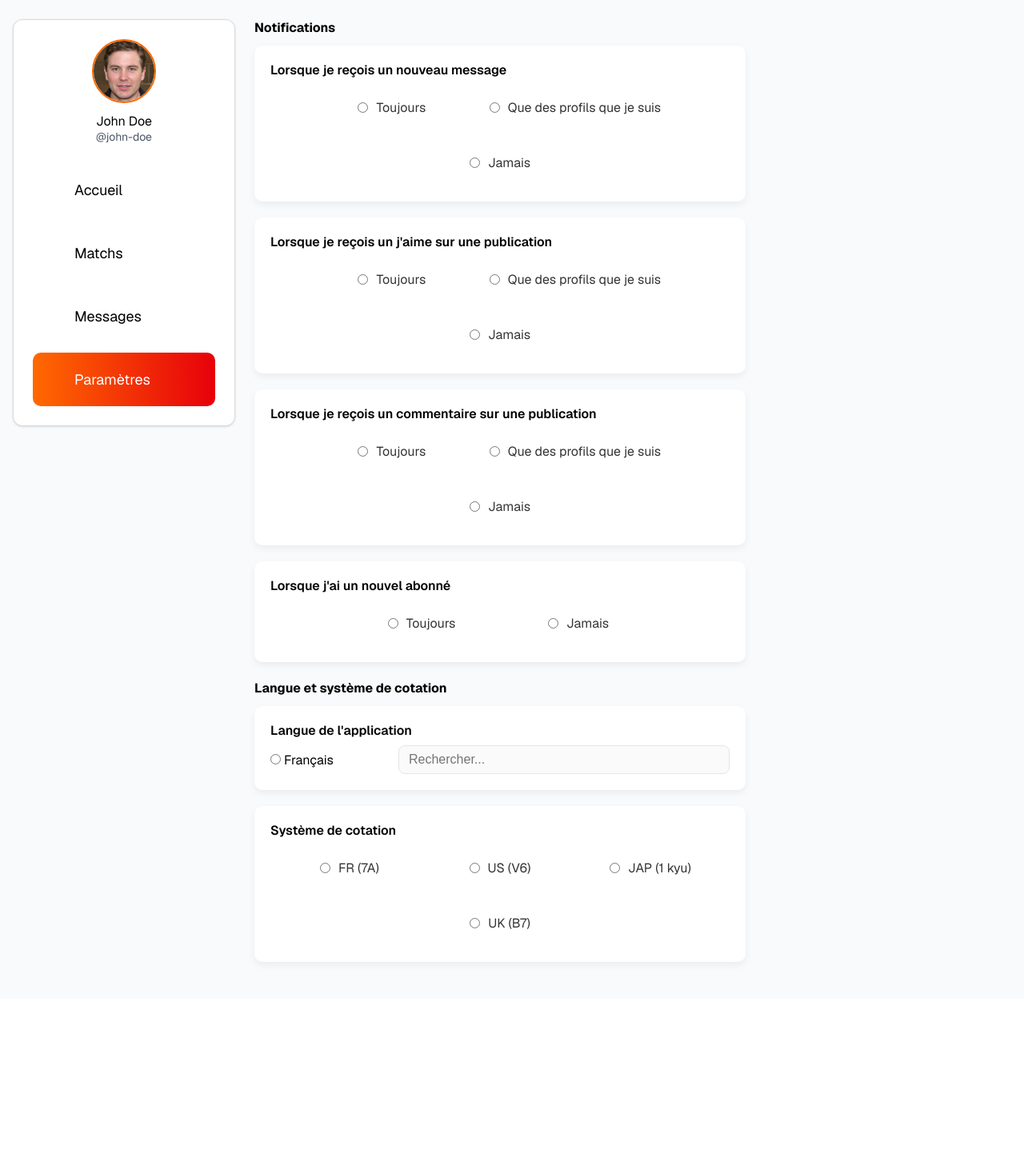
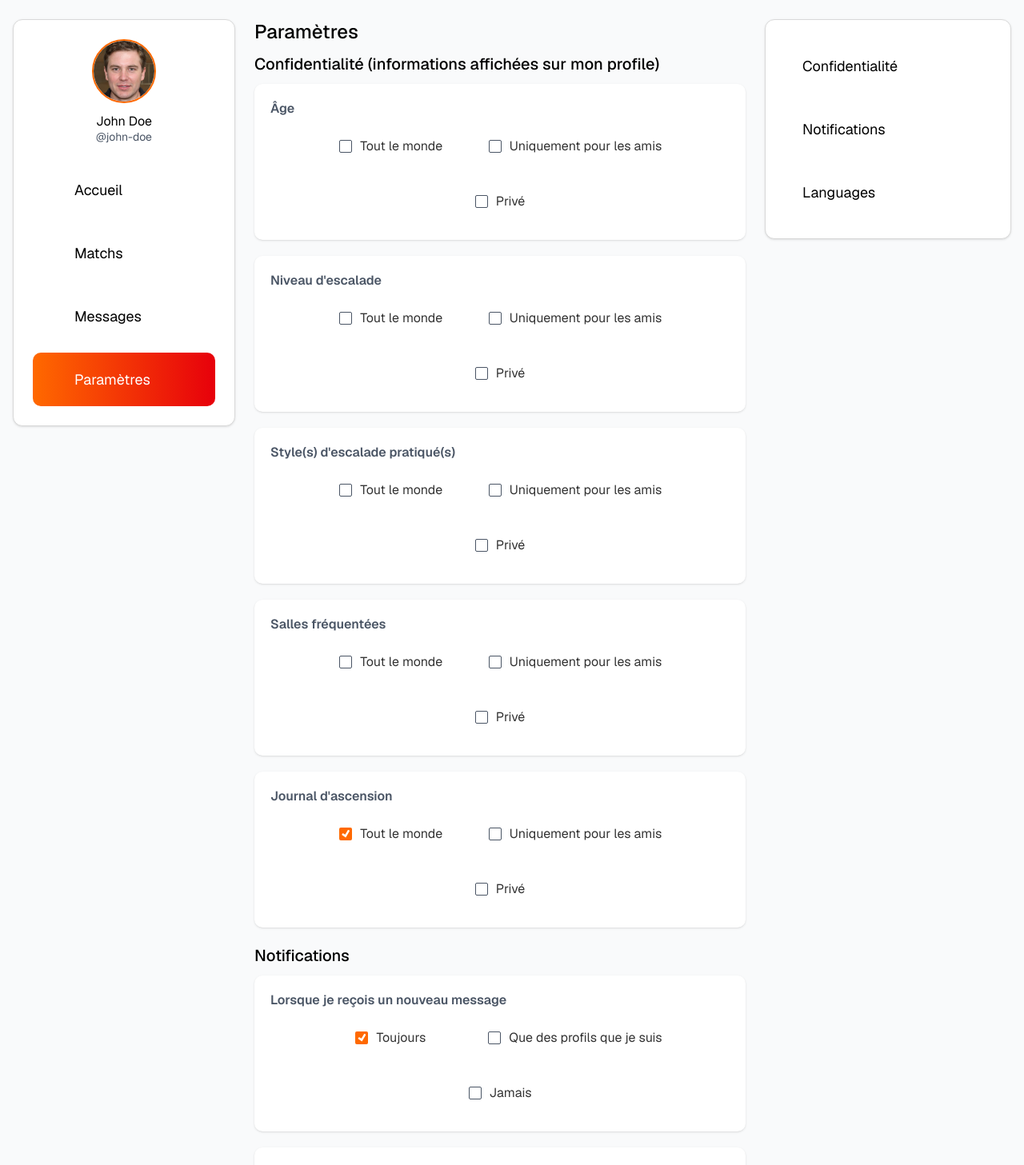
Before and after one commit to leo-jcq/projet-ihm, a Vue app: page /settings in a window 1280 px wide. Shown: the part 60-1517 px from the top of the page at 80% size. Before the commit the page ends 1309 px from the top, so only its background shows below. Built offline with nearby package versions, Linux system fonts and the light colour scheme; some icons are missing.

Commit message:
few changes

```diff
--- a/src/layout/NavBar.vue
+++ b/src/layout/NavBar.vue
@@ -100,15 +100,15 @@ import Lineicons from '@lineiconshq/vue-lineicons';
 
     &__nav {
         display: flex;
+        gap: 0.75rem;
         flex-direction: column;
-        gap: 0.75rem;
 
         &__link {
             width: 100%;
 
             padding: 1.375rem;
 
-            display: inline-flex;
+            display: flex;
             gap: 0.75rem;
             align-items: center;
 
--- a/src/pages/Home.vue
+++ b/src/pages/Home.vue
@@ -15,9 +15,9 @@ const suggestions = computed(() => dataStore.users.slice(0, 3));
 </script>
 
 <template>
-    <div class="home__feed">
+    <main class="home__feed">
         <FeedPost v-for="post in sortedPosts" :key="post.id" :post="post" />
-    </div>
+    </main>
     <div class="home__side">
         <div class="home__suggestions">
             <h3 class="home__suggestions__title">
--- a/src/pages/Messages.vue
+++ b/src/pages/Messages.vue
@@ -19,7 +19,7 @@ function openMessage(id: number) {
 </script>
 
 <template>
-    <div class="messages">
+    <main class="messages">
         <Tabs :tabs="tabs" :current-tab="activeTab" @change="handleTabChange" />
 
         <div class="messages__list">
@@ -30,7 +30,7 @@ function openMessage(id: number) {
                 @open="openMessage"
             />
         </div>
-    </div>
+    </main>
 </template>
 
 <style lang="scss">
--- a/src/pages/Search.vue
+++ b/src/pages/Search.vue
@@ -24,14 +24,14 @@ const isAllTab = computed(() => currentTab.value === 'all');
 </script>
 
 <template>
-    <div class="search__content">
+    <main class="search__content">
         <SearchTabs :current-tab="currentTab" />
 
         <SearchUsersTab v-if="isAllTab || currentTab === 'users'" :pre-display="isAllTab" />
         <SearchRoutesTab v-if="isAllTab || currentTab === 'routes'" :pre-display="isAllTab" />
         <SearchGymsTab v-if="isAllTab || currentTab === 'gyms'" :pre-display="isAllTab" />
         <SearchPostsTab v-if="isAllTab || currentTab === 'posts'" :pre-display="isAllTab" />
-    </div>
+    </main>
 
     <div class="search__filters">
         <div class="search__filters__category">
--- a/src/pages/Settings.vue
+++ b/src/pages/Settings.vue
@@ -1,63 +1,132 @@
-<script setup lang="ts">
-
-</script>
+<script setup lang="ts"></script>
 
 <template>
     <main class="main">
-        <section class="panel">
-          <h2>Notifications</h2>
+        <h2>Paramètres</h2>
+
+        <section id="privacy" class="panel">
+            <h3>Confidentialité (informations affichées sur mon profile)</h3>
 
             <div class="field">
-            <label class="field-title">Lorsque je reçois un nouveau message</label>
+                <span class="field-title">Âge</span>
                 <div class="options">
-              <label class="opt"><input type="radio" name="msg" /> Toujours</label>
-              <label class="opt"><input type="radio" name="msg" /> Que des profils que je suis</label>
+                    <label class="opt"><input type="radio" name="age" checked /> Tout le monde</label>
+                    <label class="opt">
+                        <input type="radio" name="age" /> Uniquement pour les amis
+                    </label>
+                    <label class="opt"><input type="radio" name="age" /> Privé</label>
+                </div>
+            </div>
+
+            <div class="field">
+                <span class="field-title">Niveau d'escalade</span>
+                <div class="options">
+                    <label class="opt"><input type="radio" name="age" checked /> Tout le monde</label>
+                    <label class="opt">
+                        <input type="radio" name="age" /> Uniquement pour les amis
+                    </label>
+                    <label class="opt"><input type="radio" name="age" /> Privé</label>
+                </div>
+            </div>
+
+            <div class="field">
+                <span class="field-title">Style(s) d'escalade pratiqué(s)</span>
+                <div class="options">
+                    <label class="opt"><input type="radio" name="age" checked /> Tout le monde</label>
+                    <label class="opt">
+                        <input type="radio" name="age" /> Uniquement pour les amis
+                    </label>
+                    <label class="opt"><input type="radio" name="age" /> Privé</label>
+                </div>
+            </div>
+
+            <div class="field">
+                <span class="field-title">Salles fréquentées</span>
+                <div class="options">
+                    <label class="opt"><input type="radio" name="age" checked /> Tout le monde</label>
+                    <label class="opt">
+                        <input type="radio" name="age" /> Uniquement pour les amis
+                    </label>
+                    <label class="opt"><input type="radio" name="age" /> Privé</label>
+                </div>
+            </div>
+
+            <div class="field">
+                <span class="field-title">Journal d'ascension</span>
+                <div class="options">
+                    <label class="opt"><input type="radio" name="age" checked /> Tout le monde</label>
+                    <label class="opt">
+                        <input type="radio" name="age" /> Uniquement pour les amis
+                    </label>
+                    <label class="opt"><input type="radio" name="age" /> Privé</label>
+                </div>
+            </div>
+        </section>
+
+        <section id="notifications" class="panel">
+            <h3>Notifications</h3>
+
+            <div class="field">
+                <span class="field-title">Lorsque je reçois un nouveau message</span>
+                <div class="options">
+                    <label class="opt"><input type="radio" name="msg" checked /> Toujours</label>
+                    <label class="opt">
+                        <input type="radio" name="msg" /> Que des profils que je suis
+                    </label>
                     <label class="opt"><input type="radio" name="msg" /> Jamais</label>
                 </div>
             </div>
 
             <div class="field">
-            <label class="field-title">Lorsque je reçois un j'aime sur une publication</label>
+                <span class="field-title">Lorsque je reçois un j'aime sur une publication</span>
                 <div class="options">
-              <label class="opt"><input type="radio" name="like" /> Toujours</label>
-              <label class="opt"><input type="radio" name="like" /> Que des profils que je suis</label>
+                    <label class="opt"><input type="radio" name="like" checked /> Toujours</label>
+                    <label class="opt">
+                        <input type="radio" name="like" /> Que des profils que je suis
+                    </label>
                     <label class="opt"><input type="radio" name="like" /> Jamais</label>
                 </div>
             </div>
 
             <div class="field">
-            <label class="field-title">Lorsque je reçois un commentaire sur une publication</label>
+                <span class="field-title">
+                    Lorsque je reçois un commentaire sur une publication
+                </span>
                 <div class="options">
-              <label class="opt"><input type="radio" name="comment" /> Toujours</label>
-              <label class="opt"><input type="radio" name="comment" /> Que des profils que je suis</label>
+                    <label class="opt">
+                        <input type="radio" name="comment" checked /> Toujours
+                    </label>
+                    <label class="opt">
+                        <input type="radio" name="comment" /> Que des profils que je suis
+                    </label>
                     <label class="opt"><input type="radio" name="comment" /> Jamais</label>
                 </div>
             </div>
 
             <div class="field">
-            <label class="field-title">Lorsque j'ai un nouvel abonné</label>
+                <span class="field-title">Lorsque j'ai un nouvel abonné</span>
                 <div class="options single">
-              <label class="opt"><input type="radio" name="follow" /> Toujours</label>
+                    <label class="opt"><input type="radio" name="follow" checked /> Toujours</label>
                     <label class="opt"><input type="radio" name="follow" /> Jamais</label>
                 </div>
             </div>
         </section>
 
-        <section class="panel">
-          <h2>Langue et système de cotation</h2>
+        <section id="languages" class="panel">
+            <h3>Langue et système de cotation</h3>
 
             <div class="field">
-            <label class="field-title">Langue de l'application</label>
+                <span class="field-title">Langue de l'application</span>
                 <div class="language-row">
-              <label class="opt"><input type="radio" name="lang" /> Français</label>
+                    <label class="opt"><input type="radio" name="lang" checked /> Français</label>
                     <input class="lang-search" placeholder="Rechercher..." />
                 </div>
             </div>
 
             <div class="field">
-            <label class="field-title">Système de cotation</label>
+                <span class="field-title">Système de cotation</span>
                 <div class="options rating">
-              <label class="opt"><input type="radio" name="rating" /> FR (7A)</label>
+                    <label class="opt"><input type="radio" name="rating" checked /> FR (7A)</label>
                     <label class="opt"><input type="radio" name="rating" /> US (V6)</label>
                     <label class="opt"><input type="radio" name="rating" /> JAP (1 kyu)</label>
                     <label class="opt"><input type="radio" name="rating" /> UK (B7)</label>
@@ -65,98 +134,172 @@
             </div>
         </section>
     </main>
+
+    <nav class="settings-nav">
+        <a href="#privacy" class="settings-nav__link">
+            Confidentialité
+            <div class="settings-nav__link__bg" />
+        </a>
+        <a href="#notifications" class="settings-nav__link">
+            Notifications
+            <div class="settings-nav__link__bg" />
+        </a>
+        <a href="#languages" class="settings-nav__link">
+            Languages
+            <div class="settings-nav__link__bg" />
+        </a>
+    </nav>
 </template>
 
 <style lang="scss">
+@use '@/scss/placeholders';
+@use '@/scss/variables' as v;
 
-:root{
-  --bg:#f6f6f7;
-  --card:#fff;
-  --muted:#9aa0a6;
-  --accent:#ff6b00;
-  --shadow: 0 4px 10px rgba(16,24,40,0.06);
+.main {
+    grid-template-columns: 2/4;
+    h2 {
+        font-size: 1.5rem;
+        font-weight: 500;
+
+        margin-bottom: 0.75rem;
     }
 
+    .panel {
+        margin-bottom: 1.375rem;
+        h3 {
+            font-size: 1.25rem;
+            font-weight: 500;
 
-.content{
-  display:flex;
-  gap:28px;
-  padding:28px;
-  max-width:1200px;
-  margin:0 auto;
+            margin-bottom: 0.75rem;
+        }
+        .field {
+            background: v.$white;
+            padding: 1.25rem;
+            border-radius: 0.625rem;
+            @extend %default-shadow;
+            margin-bottom: 1.25rem;
+            .field-title {
+                display: block;
+                font-weight: 600;
+                color: v.$very-dark-gray;
+                margin-bottom: 0.5rem;
             }
 
+            .options {
+                display: flex;
+                gap: 1.75rem;
+                align-items: center;
+                justify-content: center;
+                flex-wrap: wrap;
+                padding: 0.5rem 0;
 
-/* main content */
-.main{ flex:1;
-  .panel{
-    background: transparent;
-    margin-bottom: 22px;
-    h2{ font-size:16px; margin-bottom:12px }
-    .field{
-      background:var(--card);
-      padding:20px;
-      border-radius:10px;
-      box-shadow:var(--shadow);
-      margin-bottom:20px;
-      .field-title{ display:block; font-weight:600; margin-bottom:8px }
-
-
-      .options{
-        display:flex;
-        gap:28px;
-        align-items:center;
-        justify-content:center;
-        flex-wrap:wrap;
-        padding:8px 0;
-
-        .opt{
-          display:flex;
-          gap:10px;
-          align-items:center;
-          justify-content:center;
-          color:#333;
-          min-width:160px;
-          padding:10px 14px;
-          border-radius:10px;
-
-          input{ accent-color: var(--accent) }
+                .opt {
+                    display: flex;
+                    gap: 0.625rem;
+                    align-items: center;
+                    justify-content: center;
+                    color: #333;
+                    min-width: 160px;
+                    padding: 0.625rem 0.875rem;
+                    border-radius: 0.625rem;
+                    user-select: none;
+                    cursor: pointer;
                 }
 
-        &.single{ gap:36px }
+                &.single {
+                    gap: 2.25rem;
+                }
             }
 
-      .language-row{
-        display:flex;
-        gap:12px;
-        align-items:center;
-        justify-content:space-between; /* place la barre de recherche à droite */
-        width:100%;
+            .language-row {
+                display: flex;
+                gap: 0.75rem;
+                align-items: center;
+                justify-content: space-between; /* place la barre de recherche à droite */
+                width: 100%;
 
-        .opt{
-          margin-right:8px;
-          min-width:140px;
-          justify-content:center;
+                .opt {
+                    margin-right: 0.5rem;
+                    min-width: 140px;
+                    justify-content: center;
                 }
 
-        .lang-search{
-          flex:1;
-          height:36px;
-          border-radius:8px;
-          border:1px solid #e6e6e8;
-          padding:0 12px;
-          background:#fafafa;
+                .lang-search {
+                    flex: 1;
+                    height: 2.25rem;
+                    border-radius: 0.5rem;
+                    border: 1px solid #e6e6e8;
+                    padding: 0 0.75rem;
+                    background: #fafafa;
                 }
             }
-      .rating{ flex-wrap:wrap }
+            .rating {
+                flex-wrap: wrap;
             }
         }
     }
 
-/* responsive */
-@media (max-width:980px){
-  .content{ flex-direction:column; padding:18px }
-  .sidebar{ width:100% }
-  .main{ width:100% }
+    input[type='radio'] {
+        @extend %custom-checkbox;
+    }
+}
+
+.settings-nav {
+    height: fit-content;
+
+    grid-column: 3/4;
+
+    background-color: v.$white;
+
+    @extend %default-box;
+
+    padding: 1.5rem;
+
+    display: flex;
+    gap: 0.75rem;
+    flex-direction: column;
+
+    position: sticky;
+    top: calc(v.$header-height + v.$top-gap);
+
+    &__link {
+        width: 100%;
+
+        padding: 1.375rem;
+
+        font-size: 1.125rem;
+        text-decoration: none;
+        color: v.$black;
+
+        overflow: hidden;
+
+        border-radius: 10px;
+
+        position: relative;
+
+        transition: color 0.3s ease;
+
+        &:hover {
+            color: v.$white;
+        }
+
+        &__bg {
+            position: absolute;
+            z-index: -1;
+            inset: 0;
+
+            opacity: 0;
+
+            user-select: none;
+
+            background-image: v.$main-gradient;
+
+            transition: opacity 0.3s ease;
+        }
+
+        &:hover &__bg {
+            opacity: 1;
+        }
+    }
 }
 </style>
```
Also changed, not shown: src/pages/Matchs.vue (+4 -3 lines). Lines whose indentation alone changed are shown as unchanged.
